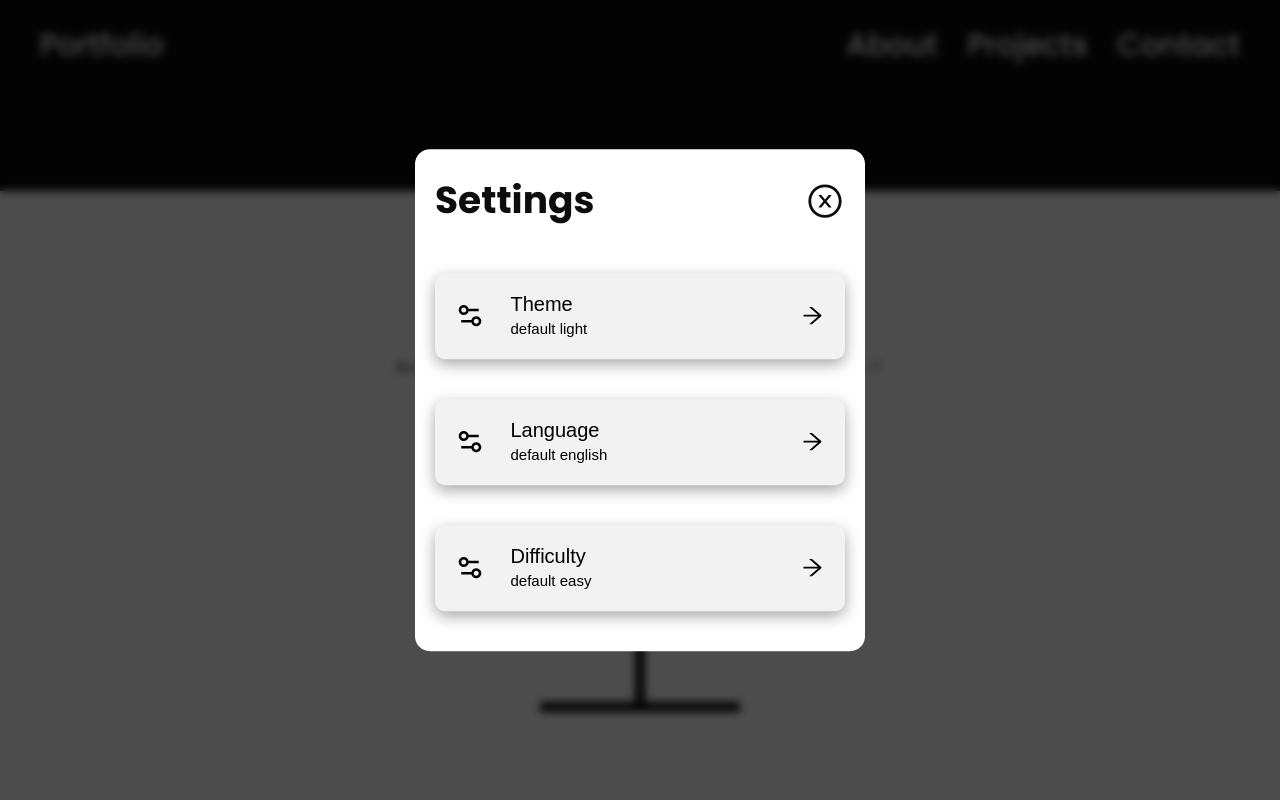
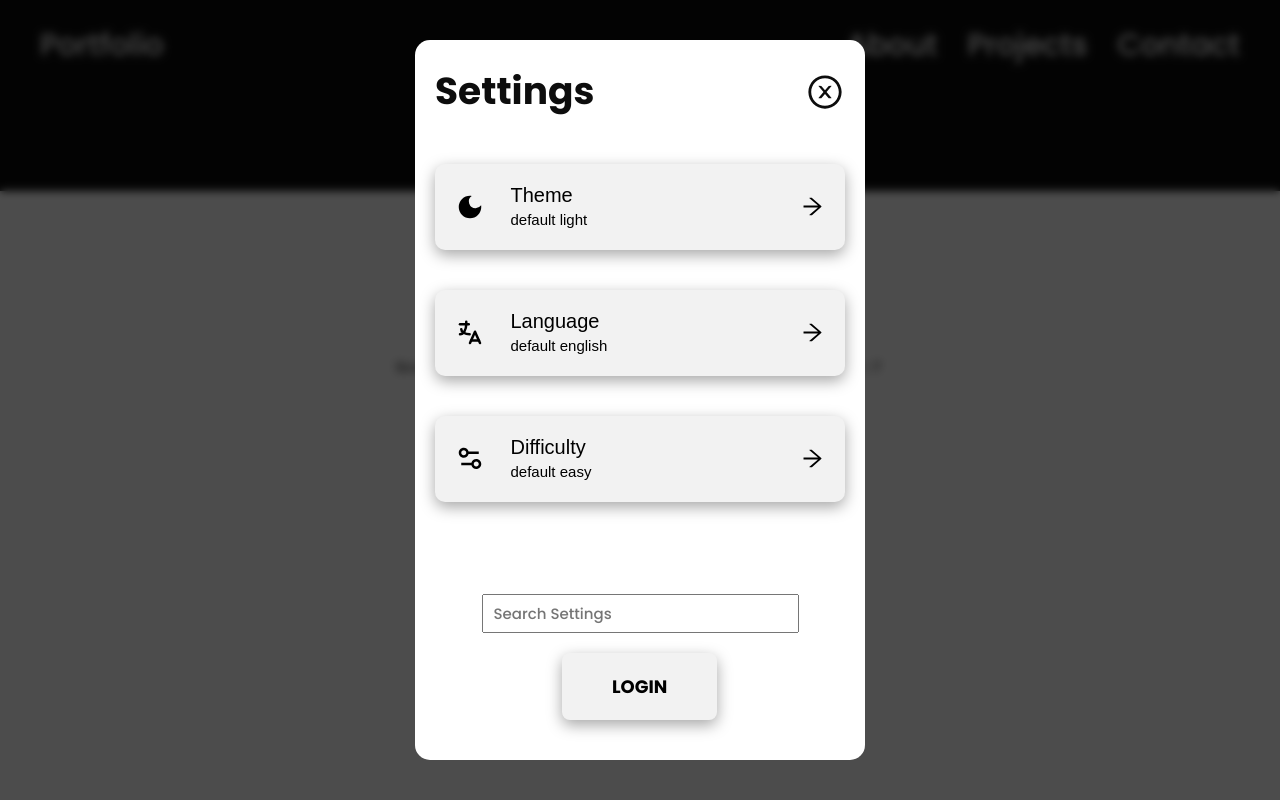
Before and after one commit to anxhirr/anxhirr.github.io, a React (Create React App) app: page /hangman-game in a window 1280 px wide. Both pictures are taken after a click on the element 810 px from the left and 283 px from the top of the page. Shown: the top 800 px of the page. Built offline with nearby package versions, Linux system fonts and the light colour scheme.

Commit message:
added new icons,login, search btn and overflow to settings modal

```diff
--- a/src/components/hangman/modal/SettingOption.jsx
+++ b/src/components/hangman/modal/SettingOption.jsx
@@ -5,11 +5,12 @@ import { CgOptions } from 'react-icons/cg';
 const SettingOption = ({ option, setSettingOptions }) => {
   const showHideOptionDropDown = (optionId) => {
     setSettingOptions((prevOptions) =>
-      prevOptions.map((option) =>
-        option.id === optionId
-          ? { ...option, showDropDown: !option.showDropDown }
-          : option
-      )
+      prevOptions.map((option) => {
+        if (option.id === optionId) {
+          return { ...option, showDropDown: !option.showDropDown };
+        }
+        return { ...option, showDropDown: false };
+      })
     );
   };
 
@@ -34,7 +35,7 @@ const SettingOption = ({ option, setSettingOptions }) => {
         style={{ borderRadius: option.showDropDown ? '1rem 1rem 0 0' : '' }}
       >
         <span className='hangman-settings-modal__option-icon'>
-          <CgOptions />
+          {option.icon}
         </span>
         <div className='hangman-settings-modal__option u-margin-l--tiny'>
           <p className='hangman-settings-modal__option-name'>{option.name}</p>
--- a/src/components/hangman/modal/SettingOptionsModal.jsx
+++ b/src/components/hangman/modal/SettingOptionsModal.jsx
@@ -1,5 +1,8 @@
 import React, { useRef, useState } from 'react';
 import { AiOutlineCloseCircle } from 'react-icons/ai';
+import { TbLanguage } from 'react-icons/tb';
+import { MdDarkMode } from 'react-icons/md';
+import { CgOptions } from 'react-icons/cg';
 import { useDispatch } from 'react-redux';
 import { hangmanActions } from '../../../store/Hangman-slice';
 import useOnClickOutside from '../../../hooks/useOnClickOutside';
@@ -13,6 +16,7 @@ const SETTING_OPTIONS = [
     dropdownOptions: ['Dark', 'Light'],
     selectedOption: 'default light',
     showDropDown: false,
+    icon: <MdDarkMode />,
   },
   {
     name: 'Language',
@@ -20,6 +24,7 @@ const SETTING_OPTIONS = [
     dropdownOptions: ['English', 'Albanian'],
     selectedOption: 'default english',
     showDropDown: false,
+    icon: <TbLanguage />,
   },
   {
     name: 'Difficulty',
@@ -27,6 +32,7 @@ const SETTING_OPTIONS = [
     dropdownOptions: ['Easy', 'Hard'],
     selectedOption: 'default easy',
     showDropDown: false,
+    icon: <CgOptions />,
   },
 ];
 
@@ -34,12 +40,17 @@ const SettingOptionsPopUp = () => {
   const dispatch = useDispatch();
   const onClickOutside = useRef();
   const [settingOptions, setSettingOptions] = useState(SETTING_OPTIONS);
+  const [query, setQuery] = useState('');
 
   const handleClose = () => {
     dispatch(hangmanActions.setShowSettingOptionsModal(false));
   };
   useOnClickOutside(onClickOutside, () => {
     handleClose();
+  });
+
+  const filteredOptions = settingOptions.filter((option) => {
+    return option.name.toLowerCase().includes(query.toLowerCase());
   });
 
   return (
@@ -56,7 +67,7 @@ const SettingOptionsPopUp = () => {
             </div>
           </div>
 
-          {settingOptions.map((option) => {
+          {filteredOptions.map((option) => {
             return (
               <SettingOption
                 key={option.id}
@@ -65,6 +76,18 @@ const SettingOptionsPopUp = () => {
               />
             );
           })}
+
+          <div className='hangman-settings-modal__search-login--box flex-col-center'>
+            <input
+              onChange={(e) => setQuery(e.target.value)}
+              className='hangman-settings-modal__search'
+              type='text'
+              placeholder='Search Settings'
+            />
+            <button className='hangman-settings-modal__login hangman-keyboard__key '>
+              Login
+            </button>
+          </div>
         </div>
       </div>
     </Overlay>
--- a/src/sass/base/_utilities.scss
+++ b/src/sass/base/_utilities.scss
@@ -29,7 +29,7 @@
   justify-content: center;
   align-items: center;
 }
-.flex-col-left {
+.flex-col-start {
   display: flex;
   flex-direction: column;
   justify-content: center;
--- a/src/sass/layout/_hangman-modals.scss
+++ b/src/sass/layout/_hangman-modals.scss
@@ -18,6 +18,9 @@
   flex-direction: column;
   gap: 4rem;
 
+  height: 90vh;
+  overflow-y: auto;
+
   &__head {
     display: flex;
     justify-content: space-between;
@@ -31,6 +34,19 @@
     width: 4rem;
     padding: 0.1rem;
     border-radius: 2rem;
+  }
+
+  &__search-login--box {
+    margin-top: auto;
+    gap: 2rem;
+  }
+
+  &__search {
+    padding: 0.5rem 1rem;
+  }
+
+  &__login {
+    padding: 0 5rem;
   }
 
   &__btn {
```
